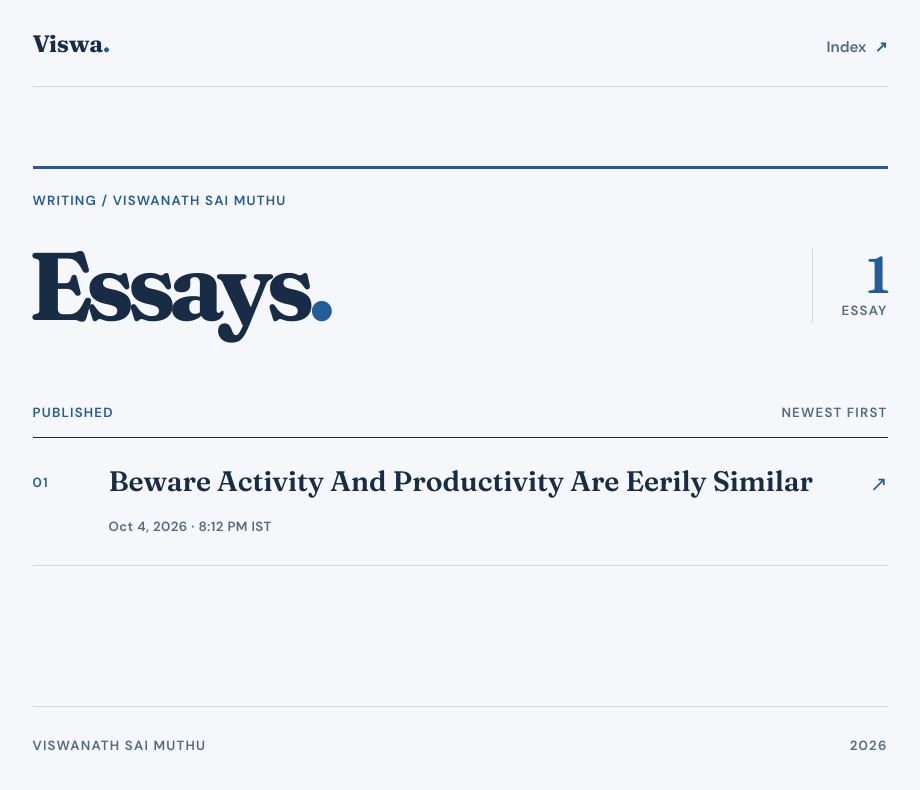
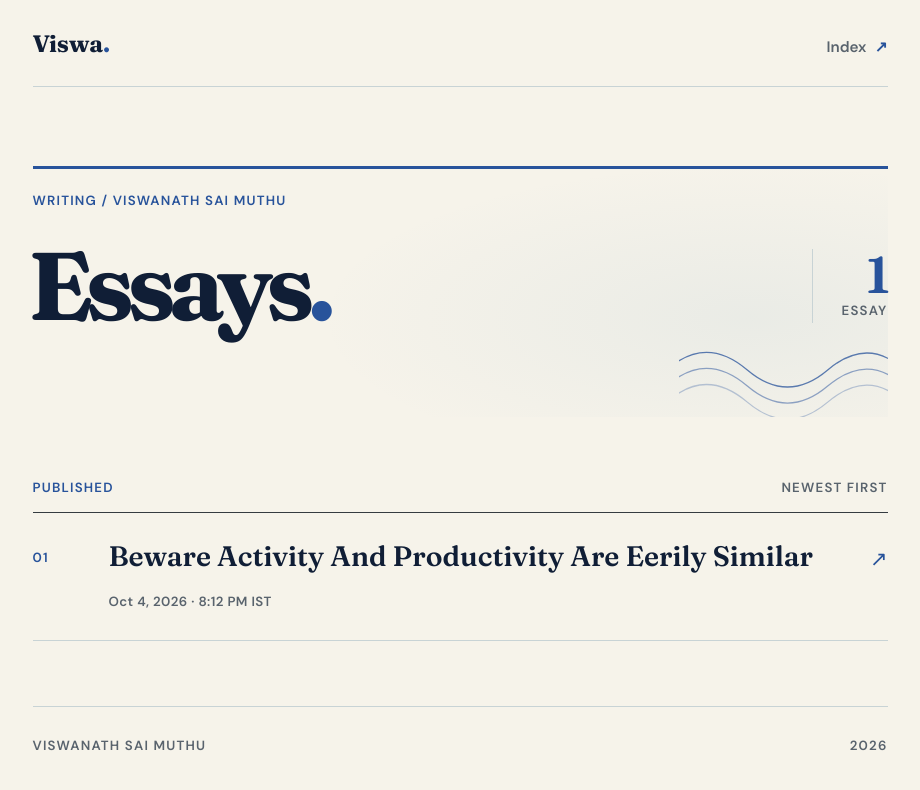
Before and after one commit to mviswanathsai/essays, a Jekyll site: the page built from index.html, in a window 1280 px wide. Shown: the top 790 px of the page, without its empty margins (180-1100 px from the left). Built offline with Jekyll 4.4.1, drawn with Linux system fonts in a browser that asks for light colours.

Commit message:
Add coastal palette and static swell mark

```diff
--- /dev/null
+++ b/_includes/wave.html
@@ -0,0 +1,5 @@
+<svg class="swell-mark" viewBox="0 0 260 105" aria-hidden="true" focusable="false">
+  <path d="M-15 46 C18 16 52 18 85 46 S152 74 185 46 S250 18 280 46" />
+  <path d="M-15 66 C18 36 52 38 85 66 S152 94 185 66 S250 38 280 66" />
+  <path d="M-15 86 C18 56 52 58 85 86 S152 114 185 86 S250 58 280 86" />
+</svg>
--- a/_layouts/default.html
+++ b/_layouts/default.html
@@ -3,7 +3,7 @@
   <head>
     <meta charset="utf-8">
     <meta name="viewport" content="width=device-width, initial-scale=1">
-    <meta name="theme-color" content="#f5f7fa">
+    <meta name="theme-color" content="#f6f3ea">
     <meta name="description" content="{{ site.description | escape }}">
     <title>{{ page.title | escape }} · {{ site.title | escape }}</title>
     <link rel="preconnect" href="https://fonts.googleapis.com">
--- a/_layouts/essay.html
+++ b/_layouts/essay.html
@@ -20,7 +20,7 @@ layout: default
     </div>
   </header>
   <div class="reading-layout">
-    <div class="reading-rail" aria-hidden="true"><span>V / E</span></div>
+    <div class="reading-rail" aria-hidden="true" title="Viswa / Essays"><span>V / E</span></div>
     <div class="prose">{{ content }}</div>
   </div>
   <a class="back end-link" href="{{ '/' | relative_url }}">← Index</a>
--- a/assets/style.css
+++ b/assets/style.css
@@ -1,12 +1,13 @@
 :root {
   color-scheme: light;
-  --paper: #f5f7fa;
-  --ink: #192c45;
-  --blue: #235d99;
-  --blue-dark: #164776;
-  --muted: #566a7f;
-  --line: #cbd8e4;
-  --wash: #e8eff6;
+  --paper: #f6f3ea;
+  --ink: #353b40;
+  --title: #101e36;
+  --blue: #28539b;
+  --blue-dark: #1d3969;
+  --muted: #59636d;
+  --line: #c8d3d5;
+  --wash: #e9eff0;
   font-family: Georgia, 'Times New Roman', serif;
   font-size: 19px;
   line-height: 1.75;
@@ -17,7 +18,7 @@
 
 * { box-sizing: border-box; }
 body { margin: 0; }
-::selection { background: #c9dff3; }
+::selection { background: #c9dde3; }
 a { color: var(--blue-dark); text-underline-offset: .2em; }
 a:hover { color: var(--blue); }
 a:focus-visible { outline: 2px solid var(--blue); outline-offset: 4px; }
@@ -41,7 +42,7 @@ a:focus-visible { outline: 2px solid var(--blue); outline-offset: 4px; }
   font: 600 .8rem/1.5 'DM Sans', Arial, sans-serif;
 }
 .site-nav a { text-decoration: none; }
-.wordmark { font: 700 1.25rem/1 'Fraunces', Georgia, serif; color: var(--ink); }
+.wordmark { font: 700 1.25rem/1 'Fraunces', Georgia, serif; color: var(--title); }
 .dot { color: var(--blue); }
 .nav-index { color: var(--muted); }
 .nav-index span { color: var(--blue); margin-left: .25rem; }
@@ -55,16 +56,25 @@ main { min-height: 60vh; }
 .folio { color: var(--blue); margin: 0; }
 h1, h2, h3 { font-family: 'Fraunces', Georgia, serif; }
 
-.intro { margin: 4.2rem 0; padding-top: 1.15rem; border-top: 3px solid var(--blue); }
+.intro {
+  margin: 4.2rem 0;
+  padding-top: 1.15rem;
+  border-top: 3px solid var(--blue);
+  background: radial-gradient(ellipse 65% 80% at 84% 60%, rgba(89, 145, 181, .08) 0%, transparent 78%);
+}
 .intro-main { display: flex; justify-content: space-between; align-items: flex-end; gap: 2rem; margin-top: 1.5rem; }
 .intro h1 {
   font-size: clamp(4rem, 7.5vw, 5.8rem);
   line-height: .95;
   letter-spacing: -.075em;
   margin: 0 0 -.08em -.05em;
-  color: var(--ink);
+  color: var(--title);
 }
 .intro h1 span { color: var(--blue); }
+.swell-mark { display: block; width: 11rem; height: auto; margin: .5rem 0 -1rem auto; fill: none; stroke: var(--blue); stroke-width: 1.6; stroke-linecap: round; }
+.swell-mark path:nth-child(1) { opacity: .75; }
+.swell-mark path:nth-child(2) { opacity: .5; }
+.swell-mark path:nth-child(3) { opacity: .3; }
 .intro-count {
   display: flex;
   flex-direction: column;
@@ -82,7 +92,7 @@ h1, h2, h3 { font-family: 'Fraunces', Georgia, serif; }
 .essay-list { list-style: none; padding: 0; margin: 0 0 7rem; border-top: 1px solid var(--ink); }
 .essay-list li { display: grid; grid-template-columns: 3rem minmax(0, 1fr); gap: 1rem; padding: 1.3rem 0 1.5rem; border-bottom: 1px solid var(--line); }
 .essay-number { color: var(--blue); padding-top: .55rem; }
-.essay-entry a { display: flex; justify-content: space-between; align-items: baseline; gap: 1.5rem; text-decoration: none; color: var(--ink); font: 600 clamp(1.15rem, 2.2vw, 1.5rem)/1.3 'Fraunces', Georgia, serif; }
+.essay-entry a { display: flex; justify-content: space-between; align-items: baseline; gap: 1.5rem; text-decoration: none; color: var(--title); font: 600 clamp(1.15rem, 2.2vw, 1.5rem)/1.3 'Fraunces', Georgia, serif; }
 .essay-entry a:hover span:first-child { text-decoration: underline; text-decoration-color: var(--blue); text-underline-offset: .18em; }
 .essay-arrow { color: var(--blue); font: 500 1.1rem/1 'DM Sans', Arial, sans-serif; transition: transform .2s ease; }
 .essay-entry a:hover .essay-arrow { transform: translate(2px, -2px); }
@@ -93,7 +103,7 @@ h1, h2, h3 { font-family: 'Fraunces', Georgia, serif; }
 .back { color: var(--blue-dark); text-decoration: none; }
 .back:hover { text-decoration: underline; }
 .essay-header .folio { margin-top: 2.8rem; }
-.essay-header h1 { font-size: clamp(2.3rem, 4.5vw, 3.4rem); line-height: 1.12; letter-spacing: -.045em; margin: .6em 0 .8em; }
+.essay-header h1 { font-size: clamp(2.3rem, 4.5vw, 3.4rem); line-height: 1.12; letter-spacing: -.045em; margin: .6em 0 .8em; color: var(--title); }
 .essay-meta { display: flex; justify-content: space-between; flex-wrap: wrap; gap: .5rem 2rem; padding: 1rem 0; border-top: 1px solid var(--ink); border-bottom: 1px solid var(--line); color: var(--muted); letter-spacing: .03em; text-transform: none; }
 .essay-author { color: var(--blue-dark); }
 .essay-dates { display: grid; gap: .3rem; }
@@ -104,6 +114,7 @@ h1, h2, h3 { font-family: 'Fraunces', Georgia, serif; }
 .prose { overflow-wrap: break-word; font-size: 1rem; line-height: 1.75; }
 .prose h2 { font-size: 1.65rem; line-height: 1.3; margin: 2em 0 .5em; }
 .prose h3 { font-size: 1.25rem; line-height: 1.3; margin: 1.8em 0 .4em; }
+.prose h2, .prose h3, .prose strong { color: var(--title); }
 .prose p, .prose ul, .prose ol, .prose blockquote { margin: 0 0 1.3em; }
 .prose li { margin-bottom: .35em; }
 .prose blockquote { margin-left: 0; padding-left: 1.1em; border-left: 2px solid var(--blue); color: var(--muted); }
@@ -124,6 +135,7 @@ footer { display: flex; justify-content: space-between; gap: 1rem; padding: 1.5r
   .intro { margin: 3.5rem 0 4rem; }
   .intro-main { display: block; margin-top: 2rem; }
   .intro h1 { font-size: clamp(3.4rem, 12vw, 4.4rem); }
+  .intro .swell-mark { width: 8.5rem; }
   .intro-count { flex-direction: row; align-items: baseline; gap: .5rem; width: fit-content; margin: 1.8rem 0 0 auto; padding: .5rem 0 0; border-left: 0; border-top: 1px solid var(--line); }
   .intro-count span { font-size: 2.2rem; }
   .essay-list li { grid-template-columns: 2rem minmax(0, 1fr); gap: .5rem; }
--- a/index.html
+++ b/index.html
@@ -9,6 +9,7 @@ title: Essays
     <h1>Essays<span aria-hidden="true">.</span></h1>
     <p class="intro-count"><span>{{ site.posts.size }}</span> {% if site.posts.size == 1 %}essay{% else %}essays{% endif %}</p>
   </div>
+  {% include wave.html %}
 </header>
 
 <div class="list-heading"><span>Published</span><span>Newest first</span></div>
```
